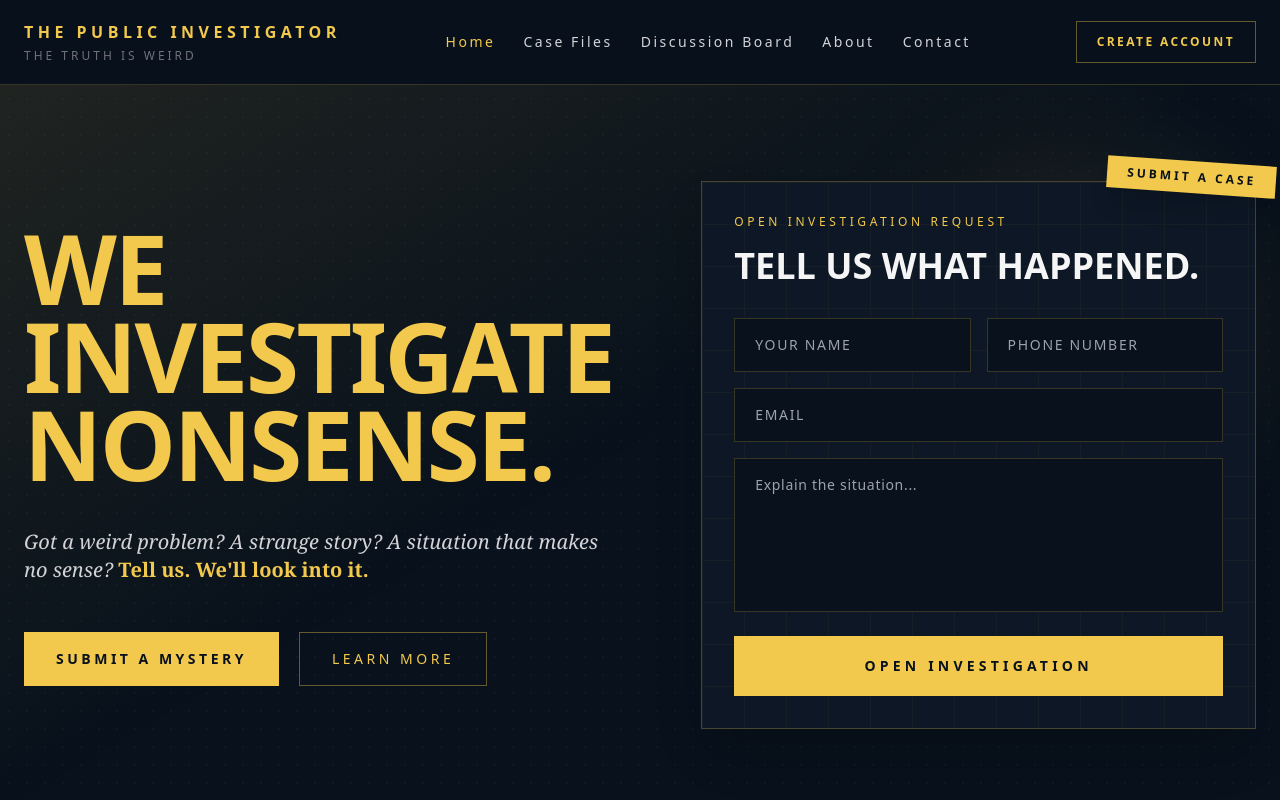
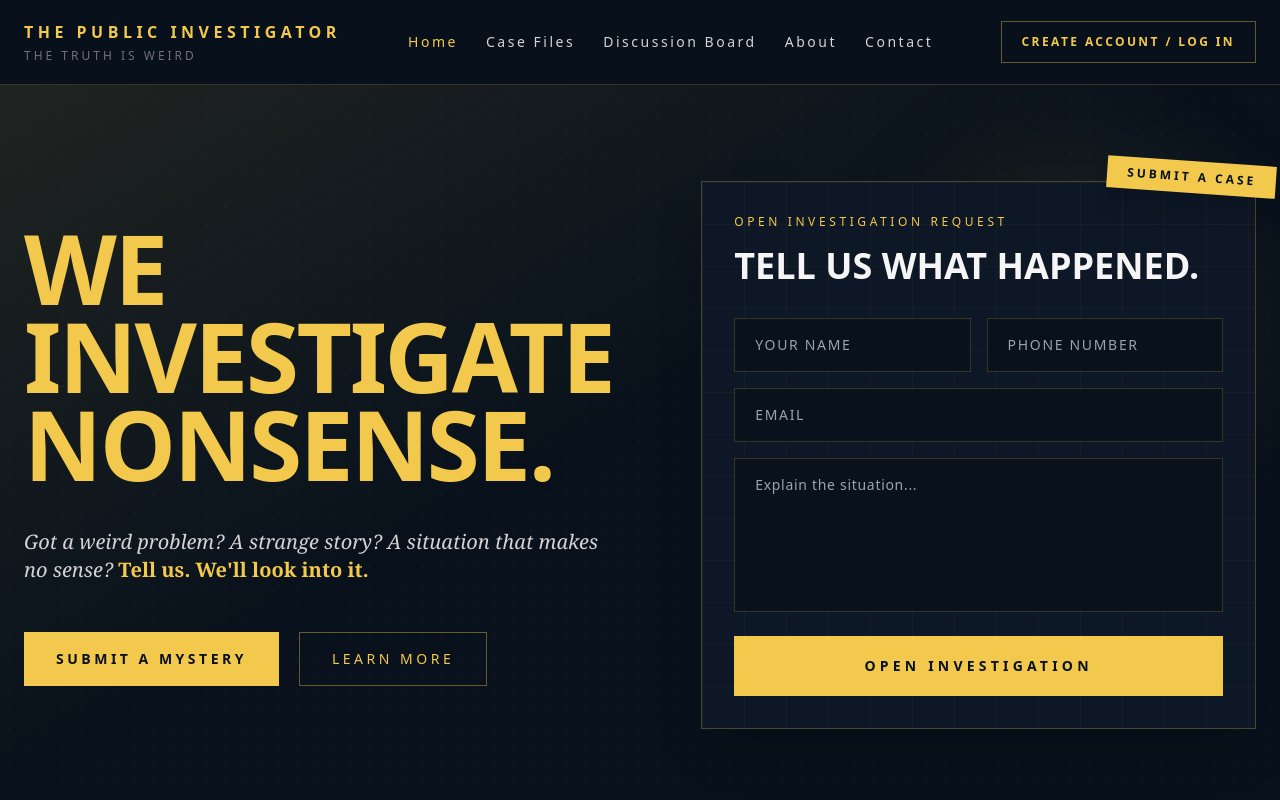
Before and after one commit to brettsancheztv/the-public-investigator, a React (Vite) app: page / in a window 1280 px wide. Shown: the top 800 px of the page. Built offline with nearby package versions, Linux system fonts and the light colour scheme.

Commit message:
Fix navigation and account buttons

```diff
--- a/src/App.jsx
+++ b/src/App.jsx
@@ -197,7 +197,7 @@ function SocialStrip() {
   )
 }
 
-function Nav({ page, setPage, user, setPageCase }) {
+function Nav({ page, setPage, user, setPageCase, navigate }) {
   const links = [
     ["home", "Home"],
     ["case-files", "Case Files"],
@@ -234,10 +234,10 @@ function Nav({ page, setPage, user, setPageCase }) {
         </div>
 
         <button
-          onClick={() => setPage("account")}
+          onClick={() => navigate("account", "signup")}
           className="hidden border border-[#F2C94C]/40 px-5 py-3 text-xs font-black uppercase tracking-[0.2em] text-[#F2C94C] transition-colors hover:bg-[#F2C94C]/10 md:block"
         >
-          {user ? user.username : "Create Account"}
+          {user ? user.username : "Create Account / Log In"}
         </button>
       </div>
 
@@ -254,8 +254,8 @@ function Nav({ page, setPage, user, setPageCase }) {
             {label}
           </button>
         ))}
-        <button onClick={() => setPage("account")} className="shrink-0 text-[#F2C94C]">
-          {user ? user.username : "Create Account"}
+        <button onClick={() => navigate("account", "signup")} className="shrink-0 text-[#F2C94C]">
+          {user ? user.username : "Create Account / Log In"}
         </button>
       </div>
     </nav>
@@ -442,7 +442,7 @@ function CaseFilesPage({ setPageCase }) {
   )
 }
 
-function CaseDetailPage({ caseId, comments, setComments, user, setPage }) {
+function CaseDetailPage({ caseId, comments, setComments, user, navigate }) {
   const caseFile = caseFiles.find((item) => item.id === caseId) || caseFiles[0]
   const caseComments = comments[caseFile.id] || []
   const [body, setBody] = useState("")
@@ -463,9 +463,9 @@ function CaseDetailPage({ caseId, comments, setComments, user, setPage }) {
             <div className="border border-[#F2C94C]/20 bg-[#0d1725] p-7 md:p-10"><div className="mb-4 text-xs uppercase tracking-[0.3em] text-[#F2C94C]">Case Summary</div><p className="text-lg leading-relaxed text-zinc-300">This is where the full written case file will live: timeline, witnesses, evidence, updates, and final status.</p></div>
           </div>
           <div className="border border-[#F2C94C]/20 bg-[#0d1725] p-6 md:p-8">
-            <div className="mb-6 flex items-center justify-between gap-4"><div><div className="text-xs uppercase tracking-[0.3em] text-[#F2C94C]">Case Discussion</div><h2 className="mt-2 text-3xl font-black uppercase">Public Theories</h2></div><button onClick={() => setPage("discussion")} className="text-xs uppercase tracking-[0.18em] text-zinc-500 hover:text-[#F2C94C]">All Threads</button></div>
+            <div className="mb-6 flex items-center justify-between gap-4"><div><div className="text-xs uppercase tracking-[0.3em] text-[#F2C94C]">Case Discussion</div><h2 className="mt-2 text-3xl font-black uppercase">Public Theories</h2></div><button onClick={() => navigate("discussion")} className="text-xs uppercase tracking-[0.18em] text-zinc-500 hover:text-[#F2C94C]">All Threads</button></div>
             <div className="space-y-4">{caseComments.map((comment, index) => (<div key={index} className="border border-[#F2C94C]/10 bg-[#08111C] p-5"><div className="mb-3 flex items-center justify-between text-xs uppercase tracking-[0.18em]"><span className="text-[#F2C94C]">@{comment.user}</span><span className="text-zinc-500">{comment.tag}</span></div><p className="leading-relaxed text-zinc-300">{comment.body}</p></div>))}</div>
-            <div className="mt-6 border-t border-[#F2C94C]/10 pt-6">{user ? (<><textarea value={body} onChange={(event) => setBody(event.target.value)} rows={4} placeholder="Add a theory, clue, or comment..." className="w-full resize-none border border-[#F2C94C]/20 bg-[#08111C] p-4 text-sm outline-none focus:border-[#F2C94C]" /><button onClick={addComment} className="mt-4 w-full bg-[#F2C94C] px-6 py-4 text-sm font-black uppercase tracking-[0.25em] text-[#08111C]">Post Comment</button></>) : (<button onClick={() => setPage("account")} className="w-full border border-[#F2C94C]/40 px-6 py-4 text-sm font-black uppercase tracking-[0.25em] text-[#F2C94C] hover:bg-[#F2C94C]/10">Create Account To Comment</button>)}</div>
+            <div className="mt-6 border-t border-[#F2C94C]/10 pt-6">{user ? (<><textarea value={body} onChange={(event) => setBody(event.target.value)} rows={4} placeholder="Add a theory, clue, or comment..." className="w-full resize-none border border-[#F2C94C]/20 bg-[#08111C] p-4 text-sm outline-none focus:border-[#F2C94C]" /><button onClick={addComment} className="mt-4 w-full bg-[#F2C94C] px-6 py-4 text-sm font-black uppercase tracking-[0.25em] text-[#08111C]">Post Comment</button></>) : (<button onClick={() => navigate("account", "signup")} className="w-full border border-[#F2C94C]/40 px-6 py-4 text-sm font-black uppercase tracking-[0.25em] text-[#F2C94C] hover:bg-[#F2C94C]/10">Create Account To Comment</button>)}</div>
           </div>
         </div>
       </section>
@@ -494,8 +494,8 @@ function DiscussionPage({ setPageCase }) {
   )
 }
 
-function AccountPage({ user }) {
-  const [mode, setMode] = useState("login")
+function AccountPage({ user, initialMode }) {
+  const [mode, setMode] = useState(initialMode || "login")
   const [username, setUsername] = useState("")
   const [email, setEmail] = useState("")
   const [password, setPassword] = useState("")
@@ -611,6 +611,13 @@ export default function PublicInvestigatorFullSite() {
   const [activeCaseId, setActiveCaseId] = useState(null)
   const [user, setUser] = useState(null)
   const [comments, setComments] = useState(starterComments)
+  const [accountMode, setAccountMode] = useState("login")
+
+  function navigate(targetPage, mode) {
+    setActiveCaseId(null)
+    if (mode) setAccountMode(mode)
+    setPage(targetPage)
+  }
 
   useEffect(() => { window.scrollTo({ top: 0, left: 0, behavior: "smooth" }) }, [page, activeCaseId])
 
@@ -635,19 +642,19 @@ export default function PublicInvestigatorFullSite() {
   }, [])
 
   const content = useMemo(() => {
-    if (activeCaseId) return <CaseDetailPage caseId={activeCaseId} comments={comments} setComments={setComments} user={user} setPage={setPage} />
+    if (activeCaseId) return <CaseDetailPage caseId={activeCaseId} comments={comments} setComments={setComments} user={user} navigate={navigate} />
     if (page === "case-files") return <CaseFilesPage setPageCase={setActiveCaseId} />
     if (page === "discussion") return <DiscussionPage setPageCase={setActiveCaseId} />
     if (page === "about") return <AboutPage />
     if (page === "contact") return <ContactPage />
-    if (page === "account") return <AccountPage user={user} />
+    if (page === "account") return <AccountPage user={user} initialMode={accountMode} />
     return <HomePage setPage={setPage} />
-  }, [page, activeCaseId, comments, user])
+  }, [page, activeCaseId, comments, user, accountMode])
 
   return (
     <div className="min-h-screen w-full overflow-x-hidden bg-[#08111C] font-sans text-[#F5F5F5]">
       <div className="pointer-events-none fixed inset-0 opacity-[0.03] bg-[radial-gradient(circle_at_center,_white_1px,_transparent_1px)] bg-[size:18px_18px]" />
-      <Nav page={page} setPage={setPage} user={user} setPageCase={setActiveCaseId} />
+      <Nav page={page} setPage={setPage} user={user} setPageCase={setActiveCaseId} navigate={navigate} />
       {content}
       <SocialStrip />
     </div>
```
